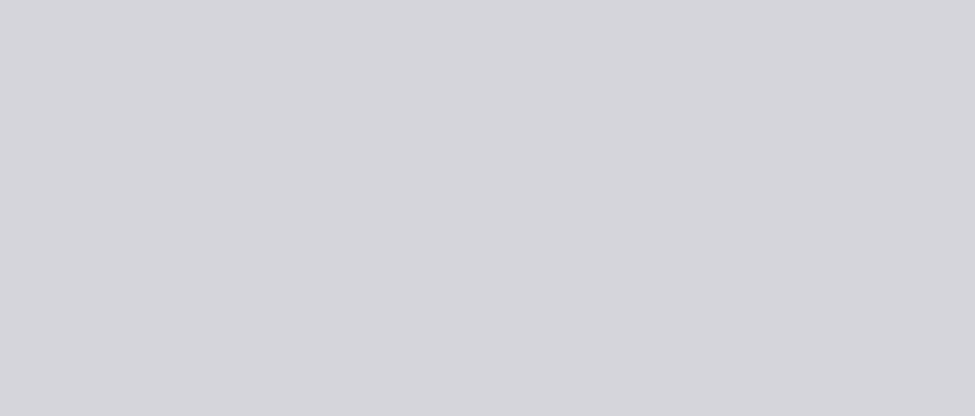
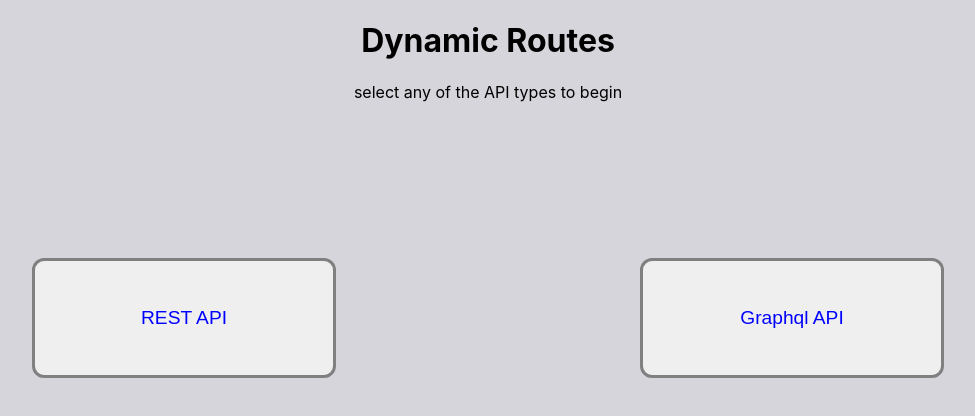
Before and after one commit to EmmanuelTheCoder/nextjs-dynamic-route-with-apis, a Next.js app: page / in a window 1280 px wide. Shown: the top 416 px of the page, without its empty margins (152-1127 px from the left). Built offline with nearby package versions, Linux system fonts and the light colour scheme.

Commit message:
few changes

```diff
--- a/pages/graphql/[detail].js
+++ b/pages/graphql/[detail].js
@@ -71,7 +71,7 @@ export async function getStaticProps({params}){
 export default function detail({data}) {
     const {name, email, id, phone} = data.user
 
-    console.log(data.user)
+    // console.log(data.user)
   return (
     <div>
 
--- a/pages/index.js
+++ b/pages/index.js
@@ -6,17 +6,21 @@ export default function Home({data}) {
   return (
     <div className={styles.container}>
       <Head>
-        <title>Create Next App</title>
+        <title>Dynamic route</title>
         <meta name="description" content="Generated by create next app" />
         <link rel="icon" href="/favicon.ico" />
       </Head>
 
-      {/* {data.map(user =>(
-        <div>
-          <h2>{user.name}</h2>
-        </div>
-      ))} */}
-
+      <h1>Dynamic Routes</h1>
+      <p className='desc'>select any of the API types to begin</p>
+      <div className='btn-container'>
+        <button className="btn">
+          REST API
+        </button>
+        <button className="btn">
+          Graphql API
+        </button>
+      </div>
     </div>
   )
 }
--- a/styles/globals.css
+++ b/styles/globals.css
@@ -46,3 +46,20 @@ button{
   color: blue;
   font-size: 1.2rem;
 }
+.btn-container{
+  display: flex;
+  justify-content: space-around;
+  align-items: center;
+  height: 50vh;
+}
+.btn{
+  width: 25%;
+  height: 30%;
+  cursor: pointer;
+  outline: none;
+  border-radius: 12px;
+  border: 3px solid grey
+}
+.desc{
+  text-align: center;
+}
```
